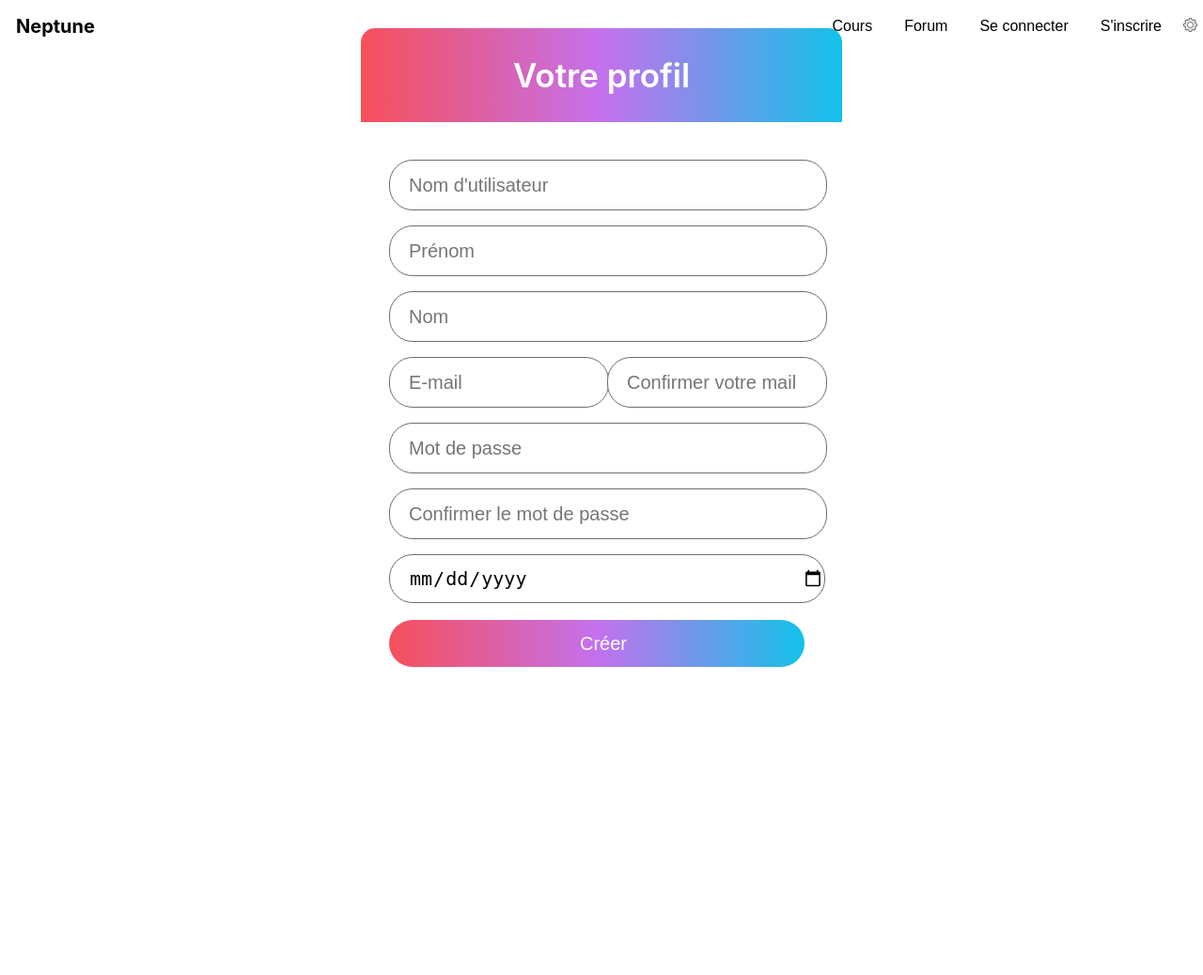
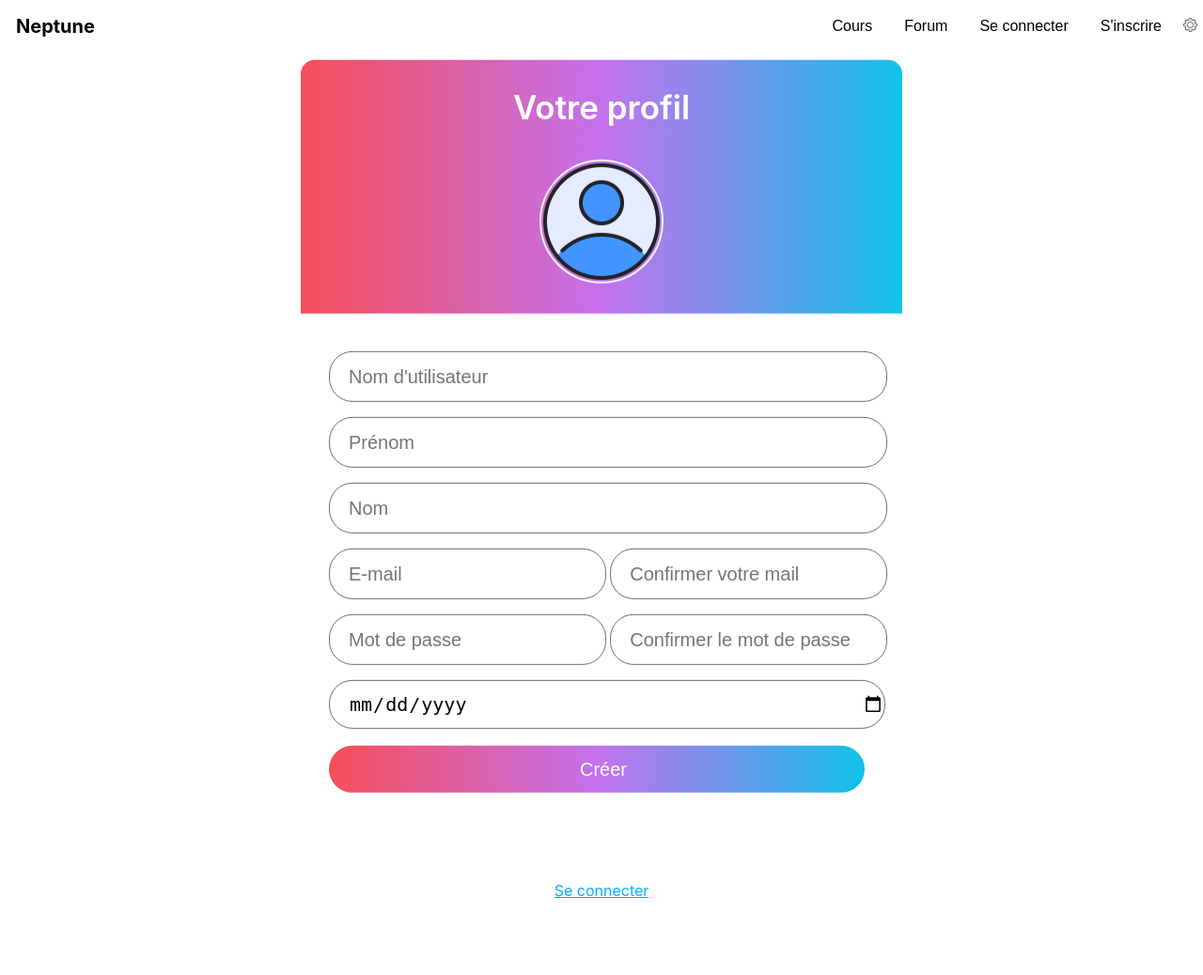
Before and after one commit to Yaon-C2H8N2/Projet-DAW, a PHP site: page /userCreate in a window 1280 px wide. Shown: the whole page at 94% size. Before the commit the page ends 710 px from the top, so only its background shows below. Run offline with PHP 8.4, Linux system fonts and the light colour scheme.

Commit message:
Amélioration du style + divers
Correction du bug du changement du mdp dans la partie userpage
Style amélioré dans toutes les pages
Ajout de requete SQL dans certaines view seulement pour des infos

```diff
--- a/app/views/userCreate.php
+++ b/app/views/userCreate.php
@@ -16,8 +16,17 @@
 <?php require 'navBar.php'; ?>
 
 
-<div class="div_main_page_login">
-    <div class="form_titre_page_login">Votre profil</div>
+<div class="div_main_page_create">
+    <div class="form_titre_page_login">
+        Votre profil
+        <div class="img_profil_create_container">
+
+            <input type="file" onchange="saveImg()" id="inputImg" accept="image/*" style="display: none">
+            <img id="img_create_profil" src="/img/default_user.png" onclick="changeImg()"
+                 class="img_profil_create"
+                 alt="User-Profile-Image">
+        </div>
+    </div>
 
     <form action="/creationController" method="post">
 
@@ -38,7 +47,7 @@
                    placeholder="Nom" required>
         </div>
 
-        <div class="form_champ_page_login email_content">
+        <div class="form_champ_page_login double_input_on_inline">
 
             <input type="email" name="mail" id="mail" placeholder="E-mail" title="Entrez votre adresse mail"
                    pattern="[A-Za-z0-9._%+-]+@[A-Za-z0-9.-]+\.[A-Za-z]{1,8}$" oninput="TestEmailValidity()"
@@ -50,13 +59,14 @@
         </div>
 
 
-        <div class="form_champ_page_login">
+        <div class="form_champ_page_login double_input_on_inline">
+
             <input type="password" name="password" id="password" minlength="8" size="8"
                    title="Le mot de passe n'est pas très solide"
                    placeholder="Mot de passe"
                    oninput="TestPasswordValidity()" required>
-        </div>
-        <div class="form_champ_page_login">
+
+
             <input type="password" name="password-confirm" id="password-confirm" minlength="8" size="8"
                    title="Le mot de passe n'est pas très solide"
                    placeholder="Confirmer le mot de passe"
@@ -74,7 +84,22 @@
         </div>
     </form>
 </div>
+
+
+<div style="margin-top: 70%">
+
+    <div class="lien_page_login">
+        <h3>
+            Déjà membre ?
+        </h3>
+        <a href="/userAuth">
+            Se connecter</a>
+    </div>
+
+</div>
 <script src="js/userCreate.js"></script>
 <script src="js/UI_Theme.js"></script>
+<script src="/js/userPage.js"></script>
+<script src="/js/utility.js"></script>
 </body>
 </html>
--- a/public/css/UI_Theme.css
+++ b/public/css/UI_Theme.css
@@ -73,7 +73,7 @@ body {
 
 .hidden_element_from_vue {
     opacity: 0;
-    transition: all 2s;
+    transition: all 1.5s;
     filter: blur(3px);
     transform: translate(-100%);
 }
@@ -95,9 +95,8 @@ body {
 }
 
 .item_stats_home {
-    background: linear-gradient(150deg, #637be6, #3dafe1, #1ae6db);
+    background: linear-gradient(150deg, #fff044, #00ced8, #1987d8);
     /*background: linear-gradient(150deg, #637be6, #3dafe1, #1ae6db);*/
-
     text-align: center;
     border: 1px solid black;
     border-collapse: separate;
@@ -115,7 +114,6 @@ body {
 
 .fin_accueil {
     color: transparent;
-    margin-top: 2%;
     display: grid;
     grid-template-columns: repeat(3, 1fr);
     grid-gap: 10%;
@@ -183,12 +181,12 @@ body {
     top: 50%;
     left: 50%;
     transform: translate(-50%, -50%);
-    width: 22%;
+    width: 30%;
     border-radius: 20px;
     box-shadow: 1px 1px 15px 15px rgba(255, 255, 255, 0.5);
 }
 
-.div_main_page_login > .form_titre_page_login {
+.form_titre_page_login {
     font-size: 35px;
     font-weight: 600;
     text-align: center;
@@ -205,14 +203,14 @@ body {
     padding: 20px 40px 60px 30px;
 }
 
-.div_main_page_login > form > .form_champ_page_login {
+.form_champ_page_login {
     height: 50px;
     width: 100%;
     margin-top: 20px;
     position: relative;
 }
 
-.div_main_page_login > form .form_champ_page_login > input {
+.form_champ_page_login > input {
     height: 100%;
     width: 100%;
     outline: none;
@@ -222,11 +220,11 @@ body {
     border-radius: 25px;
 }
 
-.div_main_page_login > form .form_champ_page_login > input:focus {
-    border-color: #1030d3;
+.form_champ_page_login > input:focus {
+    border-color: aquamarine;
 }
 
-.div_main_page_login > form > .form_champ_page_login label {
+.form_champ_page_login label {
     position: absolute;
     top: 50%;
     left: 20px;
@@ -238,13 +236,13 @@ body {
     transform: translateY(-50%);
 }
 
-form > .form_champ_page_login > input:focus ~ label {
+.form_champ_page_login > input:focus ~ label {
     top: 0%;
     font-size: 20px;
     border-color: #052fff;
 }
 
-form > .form_champ_page_login > input[type="submit"] {
+.form_champ_page_login > input[type="submit"] {
     color: #fff;
     border: none;
     font-size: 20px;
@@ -293,11 +291,11 @@ form > .form_champ_page_login > input[type="submit"]:hover {
     }
 }
 
-form > .lien_page_login {
+.lien_page_login {
     margin-top: 25px;
     text-align: center;
 }
 
-form > .lien_page_login a {
+.lien_page_login a {
     color: #00b0ff; /*Couleur des liens en bas de la partie Login*/
 }
--- a/public/css/userCreate.css
+++ b/public/css/userCreate.css
@@ -1,16 +1,32 @@
 
-.div_main_page_login {
+.div_main_page_create {
     position: absolute;
     top: 50%;
     left: 50%;
-    transform: translate(-50%, -50%);
-    width: 40%;
+    transform: translate(-50%, -40%);
+    width: 50%;
     border-radius: 20px;
     box-shadow: 1px 1px 15px 15px rgba(255, 255, 255, 0.5);
 
 }
 
-.div_main_page_login > .form_titre_page_login {
+.img_profil_create_container {
+    display: flex;
+    justify-content: center;
+    text-align: center;
+    padding-bottom: 5%;
+    padding-top: 1%;
+}
+
+.img_profil_create {
+    width: 128px;
+    height: 128px;
+    border-radius: 50%;
+    border: 2px solid #f1f1f1;
+    cursor: pointer;
+}
+
+.form_titre_page_login {
     font-size: 35px;
     font-weight: 600;
     text-align: center;
@@ -20,18 +36,18 @@
     background: linear-gradient(to right, #f64f59, #c471ed, #12c2e9);
 }
 
-.div_main_page_login > form {
+.div_main_page_create > form {
     padding: 20px 40px 60px 30px;
 }
 
-.div_main_page_login > form > .form_champ_page_login {
+.form_champ_page_login {
     height: 50px;
     width: 100%;
     margin-top: 20px;
     position: relative;
 }
 
-.div_main_page_login > form .form_champ_page_login > input {
+.form_champ_page_login > input {
     height: 100%;
     width: 100%;
     outline: none;
@@ -41,26 +57,25 @@
     border-radius: 25px;
 }
 
-.email_content {
+.double_input_on_inline {
     display: grid;
     grid-template-columns: repeat(2, 1fr);
     grid-gap: 5%;
 }
 
-.email_content > input {
+.double_input_on_inline > input {
     height: 100%;
-    width: 50%;
     outline: none;
     font-size: 20px;
     border: 1px solid rgb(110, 110, 110);
     border-radius: 25px;
 }
 
-.div_main_page_login > form .form_champ_page_login > input:focus {
-    border-color: #1030d3;
+.form_champ_page_login > input:focus {
+    border-color: aquamarine;
 }
 
-.div_main_page_login > form > .form_champ_page_login label {
+.form_champ_page_login label {
     position: absolute;
     top: 50%;
     left: 20px;
@@ -72,13 +87,13 @@
     transform: translateY(-50%);
 }
 
-form > .form_champ_page_login > input:focus ~ label {
+.form_champ_page_login > input:focus ~ label {
     top: 0%;
     font-size: 20px;
     border-color: #052fff;
 }
 
-form > .form_champ_page_login > input[type="submit"] {
+.form_champ_page_login > input[type="submit"] {
     color: #fff;
     border: none;
     font-size: 20px;
@@ -90,7 +105,7 @@ form > .form_champ_page_login > input[type="submit"] {
 
 }
 
-form > .form_champ_page_login > input[type="submit"]:hover {
+.form_champ_page_login > input[type="submit"]:hover {
     background: #12c2e9bd;
     background: -webkit-linear-gradient(to right, #ee7752, #e73c7e, #23a6d5, #23d5ab);
     /*background: linear-gradient(to right, #f64f5abb, #c471edb2, #12c2e9bd);*/
@@ -127,11 +142,11 @@ form > .form_champ_page_login > input[type="submit"]:hover {
     }
 }
 
-form > .lien_page_login {
+.lien_page_login {
     margin-top: 25px;
     text-align: center;
 }
 
-form > .lien_page_login a {
+.lien_page_login a {
     color: #00b0ff; /*Couleur des liens en bas de la partie Login*/
 }
--- a/public/js/Home_Animation.js
+++ b/public/js/AnimationOnScroll.js
@@ -1,4 +1,4 @@
-const observateur = new IntersectionObserver((entrees) => {
+const observateur_from_right = new IntersectionObserver((entrees) => {
     entrees.forEach((entree) => {
         if (entree.isIntersecting) {
             entree.target.classList.add("show_element_from_view");
@@ -9,4 +9,4 @@ const observateur = new IntersectionObserver((entrees) => {
 });
 
 const hiddenElmts = document.querySelectorAll('.hidden_element_from_vue');
-hiddenElmts.forEach((elmtn) => observateur.observe(elmtn));
+hiddenElmts.forEach((elmtn) => observateur_from_right.observe(elmtn));
```
Also changed, not shown: app/models/DBManage.php (+5 -2 lines), app/views/home.php (+26 -1 lines), app/views/userPage.php (+12 -7 lines), app/views/user_Profil_Page.php (+9 -7 lines).
